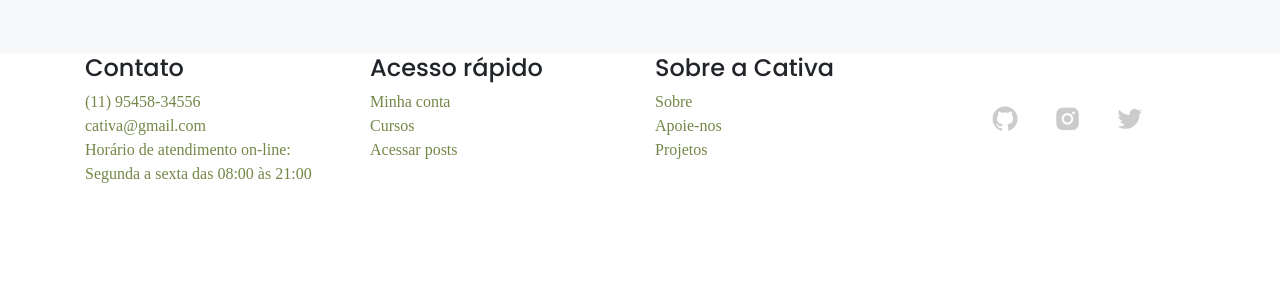
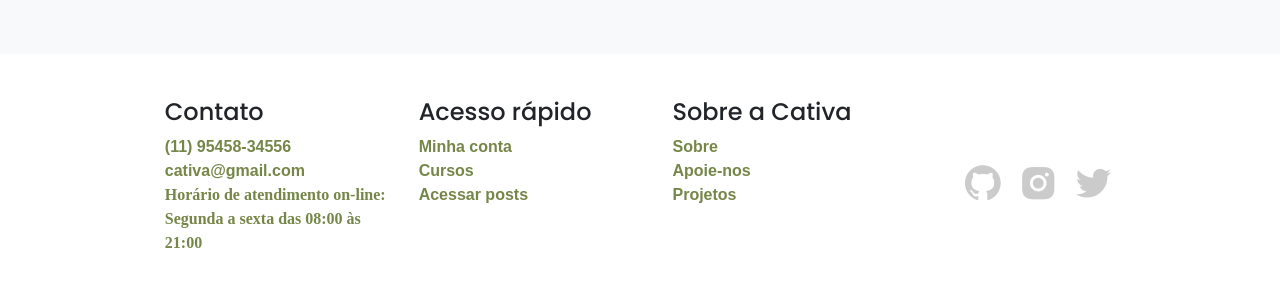
Before and after one commit to projetogen/Cativa, an Angular app: page /time in a window 1280 px wide. Shown: the part 1210-1496 px from the top of the page. Before the commit the page ends 1396 px from the top, so only its background shows below. Built offline with nearby package versions, Linux system fonts and the light colour scheme.

Commit message:
feat: edit footer

```diff
--- a/src/app/footer/footer.component.css
+++ b/src/app/footer/footer.component.css
@@ -3,11 +3,12 @@
 }
 a {
   text-decoration: none;
-  font-family: dm-sans;
+  font-family: Arial, Helvetica, sans-serif;
   font-size: 16px;
   font-weight: 400;
   line-height: 20, 83px;
   color: #748748;
+  font-weight: 700;
 }
 
 h4 {
@@ -20,6 +21,8 @@ h4 {
 }
 li {
   list-style-type: none;
+  font-weight: 800;
+  font-family: Arial, Helvetica, sans-serif;
 }
 
 .bxl-github,
@@ -30,7 +33,7 @@ li {
   filter: grayscale(1);
   opacity: 0.4;
   list-style: none;
-  font-size: 30px;
+  font-size: 43px;
 }
 #tr-icon:hover {
   opacity: 1;
@@ -40,7 +43,11 @@ li {
 #box-icon {
   display: flex;
   flex-wrap: wrap;
-  align-items: center;
+  align-items: end;
   justify-content: space-between;
   padding: 50px;
 }
+#adjustment {
+  padding: 2.8rem;
+  margin-left: 20px;
+}
--- a/src/app/footer/footer.component.html
+++ b/src/app/footer/footer.component.html
@@ -2,7 +2,7 @@
 
 <footer class="container-fluid">
   <section class="container">
-    <section class="row">
+    <section id="adjustment" class="row">
       <article class="col-md-3">
         <h4>Contato</h4>
 
@@ -57,10 +57,11 @@
         </ul>
       </article>
 
-      <article class="col-md-3">
-        <div id="box-icon">
+      <article id="box-icon" class="col-md-3">
         <li class="">
-            <a href="#"><i id="tr-icon" class="bx bxl-github"></i></a>
+          <a href="https://github.com/projetogen"
+            ><i id="tr-icon" class="bx bxl-github"></i
+          ></a>
         </li>
 
         <li class="">
@@ -69,7 +70,6 @@
         <li class="">
           <a href="#"><i id="tr-icon" class="bx bxl-twitter"></i></a>
         </li>
-        </div>
       </article>
     </section>
   </section>
--- a/src/index.html
+++ b/src/index.html
@@ -1,16 +1,23 @@
-<!doctype html>
+<!DOCTYPE html>
 <html lang="pt-br">
   <head>
-  <meta charset="utf-8">
+    <meta charset="utf-8" />
     <title>Cativa</title>
-  <base href="/">
-  <meta name="viewport" content="width=device-width, initial-scale=1">
-  <link rel="icon" type="image/x-icon" href="favicon.ico">
+    <base href="/" />
+    <meta name="viewport" content="width=device-width, initial-scale=1" />
+    <link rel="icon" type="image/x-icon" href="favicon.ico" />
     <!-- Fonte Poppins -->
-  <link rel="preconnect" href="https://fonts.googleapis.com">
-  <link rel="preconnect" href="https://fonts.gstatic.com" crossorigin>
-  <link href="https://fonts.googleapis.com/css2?family=Poppins:wght@100;300;400;500&display=swap" rel="stylesheet">
+    <link rel="preconnect" href="https://fonts.googleapis.com" />
+    <link rel="preconnect" href="https://fonts.gstatic.com" crossorigin />
+    <link
+      href="https://fonts.googleapis.com/css2?family=Poppins:wght@100;300;400;500&display=swap"
+      rel="stylesheet"
+    />
 
+    <link
+      rel="stylesheet"
+      href="https://cdn.jsdelivr.net/npm/boxicons@latest/css/boxicons.min.css"
+    />
   </head>
   <body>
     <app-root></app-root>
```
Also changed, not shown: 1 other file (tests, documents, lock files or other folders). Lines whose indentation alone changed are shown as unchanged.
